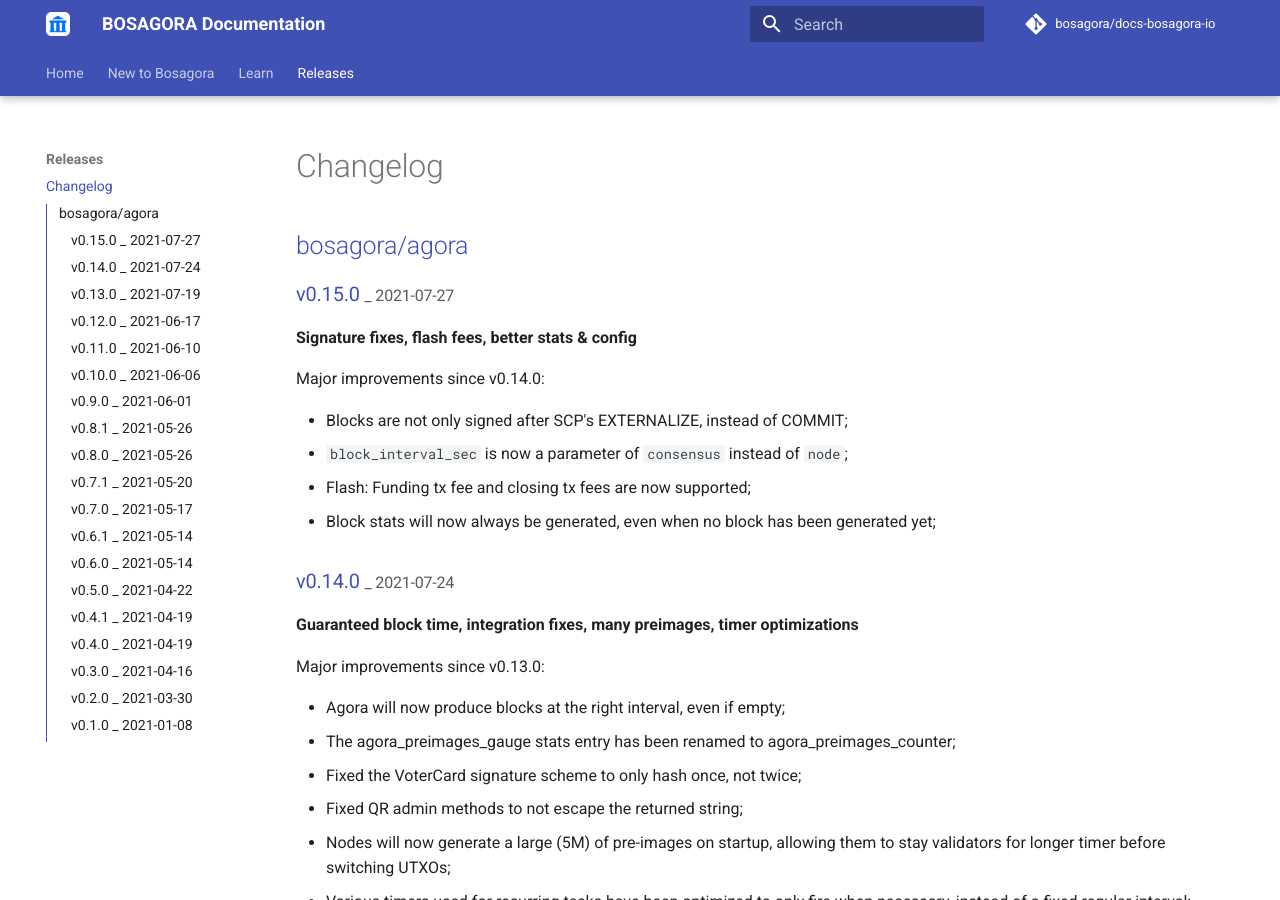
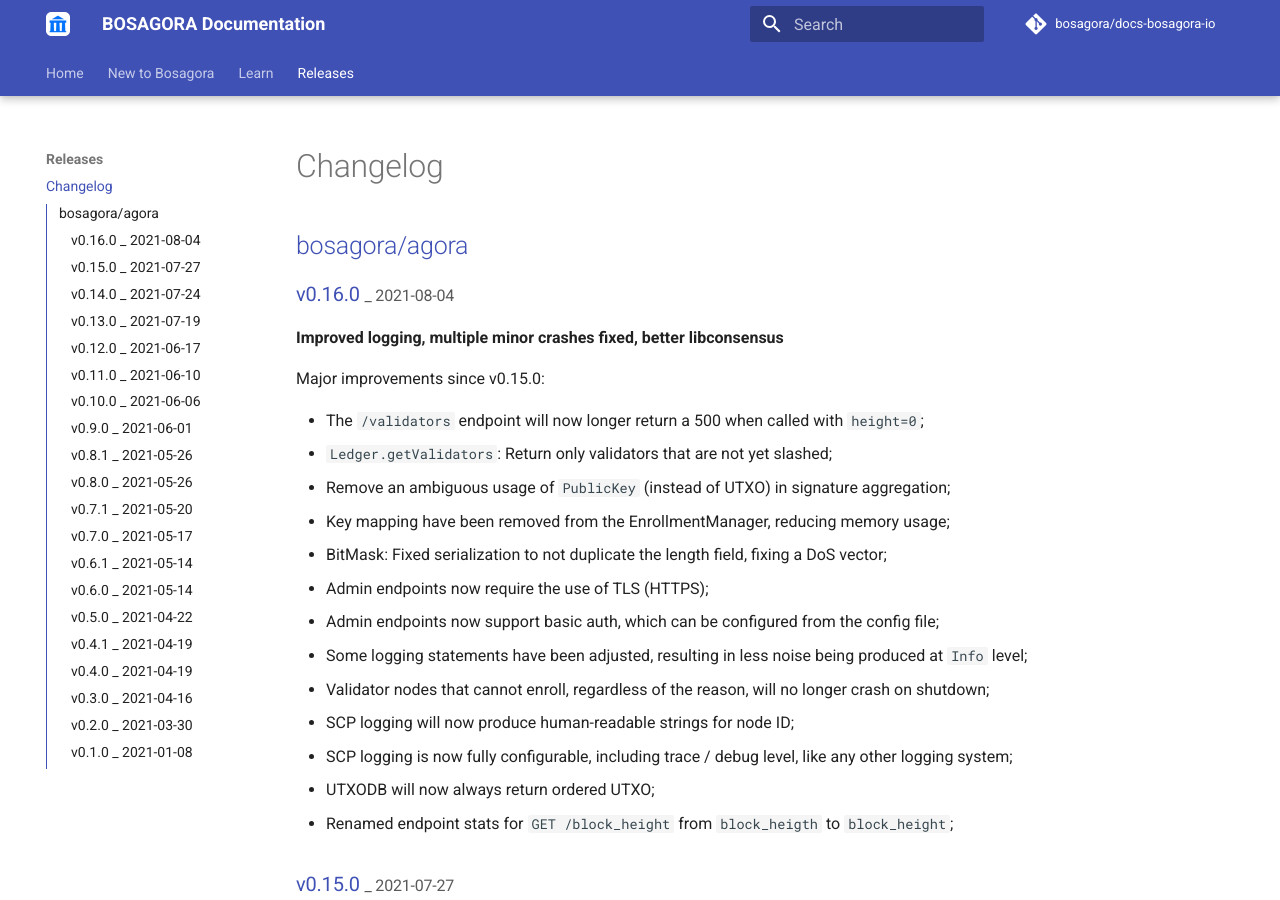
Before and after one commit to kchulj/docs-bosagora-io, an MkDocs documentation site: the page built from docs/changelog.md, in a window 1280 px wide and 900 px high. Built offline with MkDocs 1.6.1 and Material for MkDocs 9.7.7, drawn with Linux system fonts in a browser that asks for light colours; comment, search, counter and statistics services are not loaded.

Commit message:
Add release v0.16.0 to changelog

```diff
--- a/docs/changelog.md
+++ b/docs/changelog.md
@@ -1,6 +1,26 @@
 # Changelog
 
 ## [bosagora/agora](https://github.com/bosagora/agora)
+
+### [v0.16.0](https://github.com/bosagora/agora/releases/tag/v0.16.0) <small>_ 2021-08-04</small>
+
+**Improved logging, multiple minor crashes fixed, better libconsensus**
+
+Major improvements since v0.15.0:
+
+- The `/validators` endpoint will now longer return a 500 when called with `height=0`;
+- `Ledger.getValidators`: Return only validators that are not yet slashed;
+- Remove an ambiguous usage of `PublicKey` (instead of UTXO) in signature aggregation;
+- Key mapping have been removed from the EnrollmentManager, reducing memory usage;
+- BitMask: Fixed serialization to not duplicate the length field, fixing a DoS vector;
+- Admin endpoints now require the use of TLS (HTTPS);
+- Admin endpoints now support basic auth, which can be configured from the config file;
+- Some logging statements have been adjusted, resulting in less noise being produced at `Info` level;
+- Validator nodes that cannot enroll, regardless of the reason, will no longer crash on shutdown;
+- SCP logging will now produce human-readable strings for node ID;
+- SCP logging is now fully configurable, including trace / debug level, like any other logging system;
+- UTXODB will now always return ordered UTXO;
+- Renamed endpoint stats for `GET /block_height` from `block_heigth` to `block_height`;
 
 ### [v0.15.0](https://github.com/bosagora/agora/releases/tag/v0.15.0) <small>_ 2021-07-27</small>
 
```
